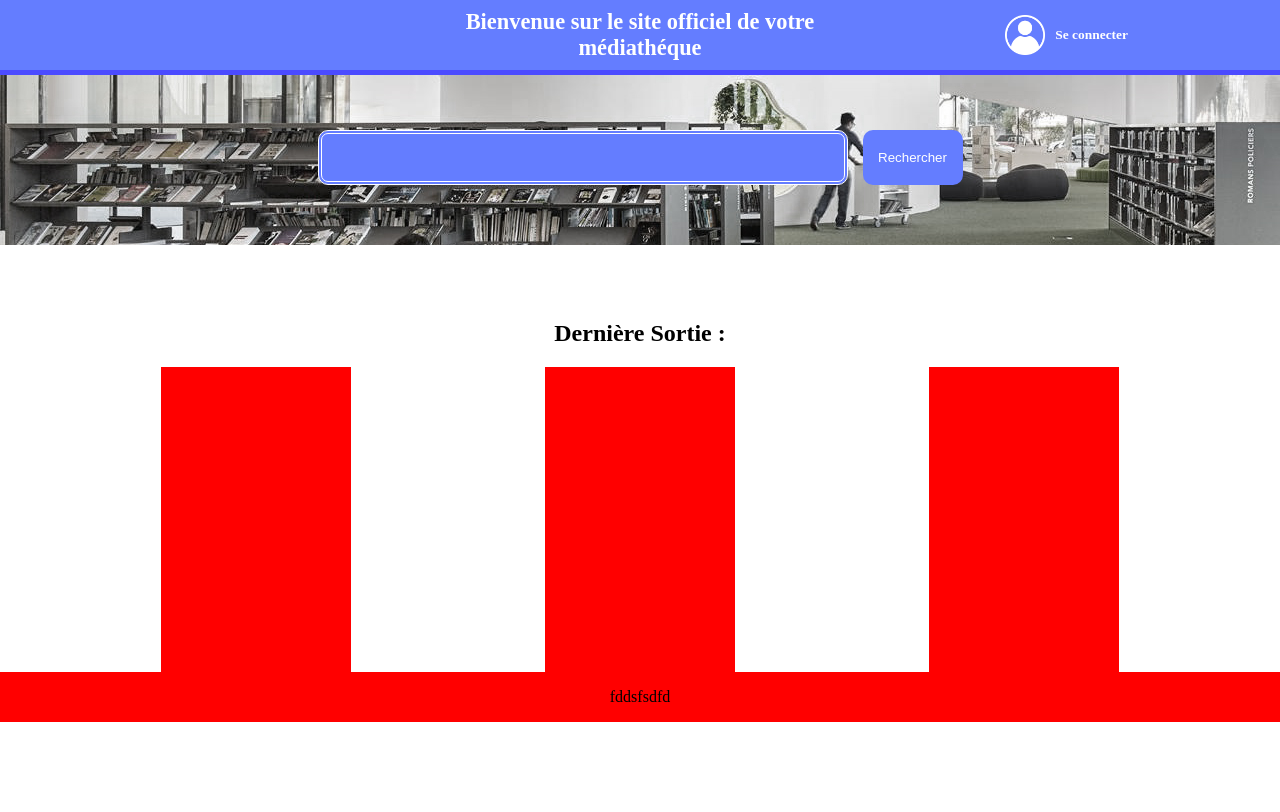
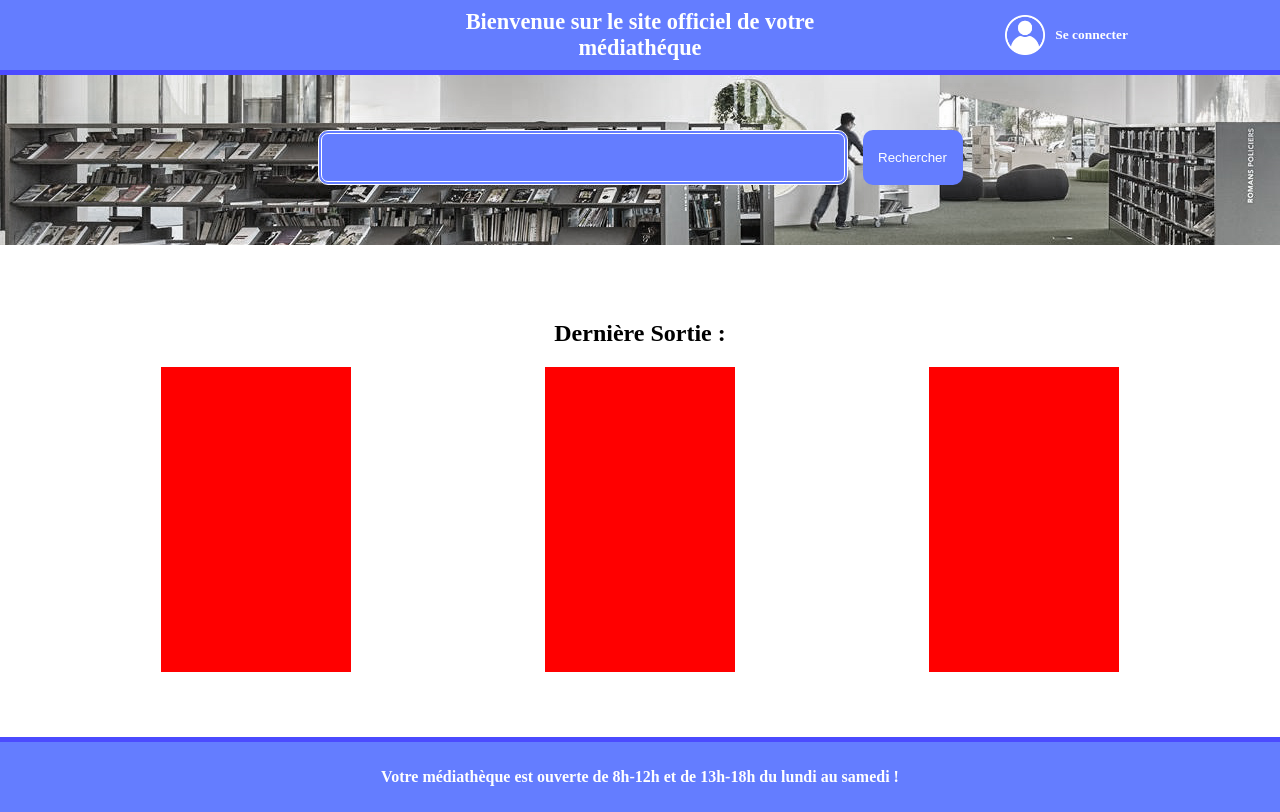
Before and after one commit to leooel8/ProjetGLA-Mediatheque, a PHP site: page / in a window 1280 px wide. Before the commit the page ends 722 px from the top, so only its background shows below. Run offline with PHP 8.4, Linux system fonts and the light colour scheme.

Commit message:
Add footer
finish the footer implementation

```diff
--- a/public/css/footerStyle.css
+++ b/public/css/footerStyle.css
@@ -1,6 +1,16 @@
 body > footer {
 	display: flex;
+	position: absolute;
 	justify-content: center;
 	align-items: center;
-	background: red;
+	background: rgb(100,125,255);
+	border-top: 5px solid rgb(75, 75, 255);
+	width: 100%;
+	height: 70px;
+    bottom: 0;
+	left: 0;
 }
+
+body > footer > p > strong {
+	color: white;
+}
--- a/public/css/mainPageStyle.css
+++ b/public/css/mainPageStyle.css
@@ -1,6 +1,7 @@
 main {
 	width: 100%;
 	margin-top: 70px;
+	margin-bottom: 140px;
 }
 
 #searchBarWrapper {
--- a/public/css/mainStyle.css
+++ b/public/css/mainStyle.css
@@ -1,3 +1,8 @@
+html {
+	position: relative;
+	min-height: 100%;
+}
+
 html, body {
 	margin: 0;
 	padding: 0;
--- a/view/footerView.html
+++ b/view/footerView.html
@@ -1,3 +1,3 @@
 <footer>
-	<p>fddsfsdfd</p>
+	<p><strong>Votre médiathèque est ouverte de 8h-12h et de 13h-18h du lundi au samedi !</strong></p>
 </footer>
```
